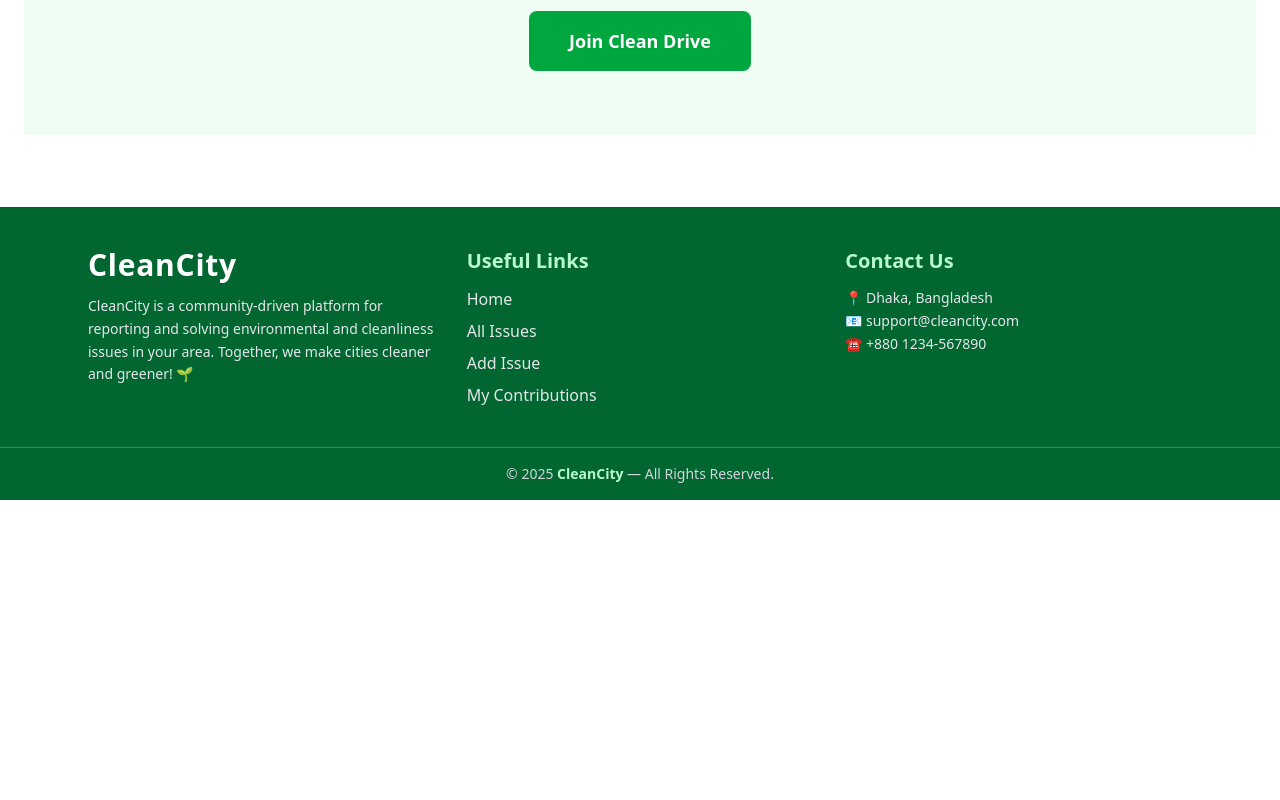
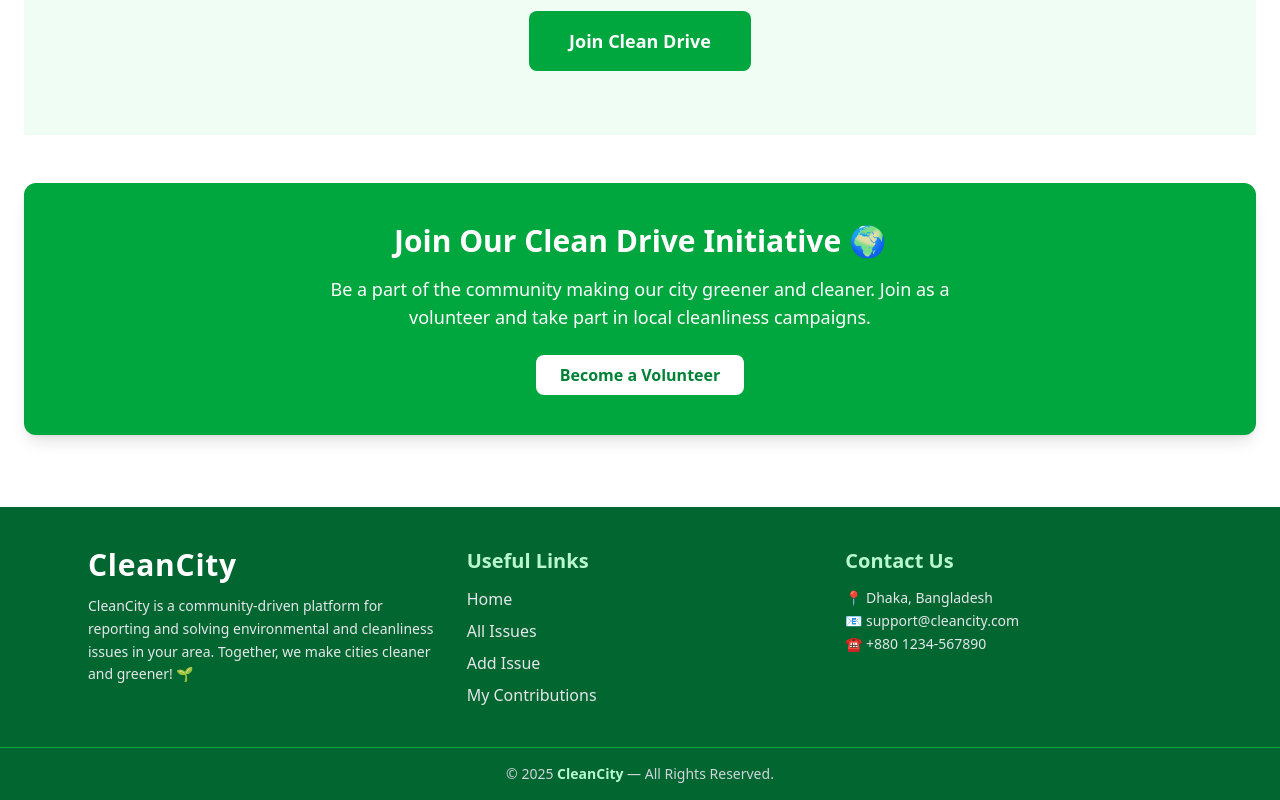
Before and after one commit to islamSorifulhero/client, a React (Vite) app: page / in a window 1280 px wide. Shown: the part 1587-2387 px from the top of the page. Before the commit the page ends 2087 px from the top, so only its background shows below. Built offline with nearby package versions, Linux system fonts and the light colour scheme; no server answers.

Commit message:
CommunitySection and JoinCleanDrive added

```diff
--- a/src/components/common/CommunitySection.jsx
+++ b/src/components/common/CommunitySection.jsx
@@ -9,7 +9,7 @@ const CommunitySection = () => {
   });
 
   useEffect(() => {
-    axios.get("https://clean-server-side.vercel.app/api/stats")
+    axios.get("https://clean-server-side.vercel.app/api/community-stats")
       .then((res) => {
         setStats({
           users: res.data.totalUsers,
--- /dev/null
+++ b/src/components/common/JoinCleanDrive.jsx
@@ -0,0 +1,24 @@
+import React from "react";
+import { useNavigate } from "react-router-dom";
+
+const JoinCleanDrive = () => {
+  const navigate = useNavigate();
+
+  return (
+    <div className="mt-12 bg-green-600 text-white py-10 px-6 rounded-xl text-center shadow-lg">
+      <h2 className="text-3xl font-bold mb-4">Join Our Clean Drive Initiative 🌍</h2>
+      <p className="text-lg mb-6 max-w-2xl mx-auto">
+        Be a part of the community making our city greener and cleaner.
+        Join as a volunteer and take part in local cleanliness campaigns.
+      </p>
+      <button
+        onClick={() => navigate("/volunteer-register")}
+        className="bg-white text-green-700 font-semibold px-6 py-2 rounded-lg hover:bg-green-100 transition"
+      >
+        Become a Volunteer
+      </button>
+    </div>
+  );
+};
+
+export default JoinCleanDrive;
--- a/src/pages/Home.jsx
+++ b/src/pages/Home.jsx
@@ -3,6 +3,7 @@ import Banner from "../components/common/Banner";
 import Categories from "../components/common/Categories";
 import RecentIssues from "../components/common/RecentIssues";
 import CommunitySection from "../components/common/CommunitySection";
+import JoinCleanDrive from "../components/common/JoinCleanDrive";
 
 const Home = () => {
   return (
@@ -11,6 +12,7 @@ const Home = () => {
       <Categories></Categories>
       <RecentIssues></RecentIssues>
       <CommunitySection></CommunitySection>
+      <JoinCleanDrive></JoinCleanDrive>
     </div>
   );
 };
--- a/src/pages/MyContributions.jsx
+++ b/src/pages/MyContributions.jsx
@@ -8,12 +8,9 @@ const MyContributions = () => {
 
   useEffect(() => {
     if (user?.email) {
-      fetch(
-        `https://clean-server-side.vercel.app/api/my-contributions/${user.email}`
-      )
+      fetch(`https://clean-server-side.vercel.app/api/my-contributions/${user.email}`)
         .then((res) => res.json())
         .then((data) => {
-          console.log("Fetched contributions:", data);
           setContributions(data);
           setLoading(false);
         })
@@ -23,6 +20,15 @@ const MyContributions = () => {
         });
     }
   }, [user?.email]);
+
+  const handleDownloadPDF = () => {
+    if (user?.email) {
+      window.open(
+        `https://clean-server-side.vercel.app/api/download-pdf/${user.email}`,
+        "_blank"
+      );
+    }
+  };
 
   if (loading || authLoading) {
     return <p className="text-center mt-6">Loading...</p>;
@@ -39,6 +45,16 @@ const MyContributions = () => {
           No contributions found for your account.
         </p>
       ) : (
+        <>
+          <div className="flex justify-end mb-3">
+            <button
+              onClick={handleDownloadPDF}
+              className="bg-green-600 hover:bg-green-700 text-white px-4 py-2 rounded"
+            >
+              📄 Download PDF
+            </button>
+          </div>
+
           <div className="overflow-x-auto">
             <table className="min-w-full bg-white border rounded-lg">
               <thead>
@@ -52,9 +68,7 @@ const MyContributions = () => {
               <tbody>
                 {contributions.map((item) => (
                   <tr key={item._id} className="border-b hover:bg-gray-100">
-                  <td className="py-2 px-4">
-                    {item.issueTitle || "Unknown Issue"}
-                  </td>
+                    <td className="py-2 px-4">{item.issueTitle || "Unknown Issue"}</td>
                     <td className="py-2 px-4">{item.category || "N/A"}</td>
                     <td className="py-2 px-4">৳{item.amount}</td>
                     <td className="py-2 px-4">
@@ -65,6 +79,7 @@ const MyContributions = () => {
               </tbody>
             </table>
           </div>
+        </>
       )}
     </div>
   );
```
Lines whose indentation alone changed are shown as unchanged.
